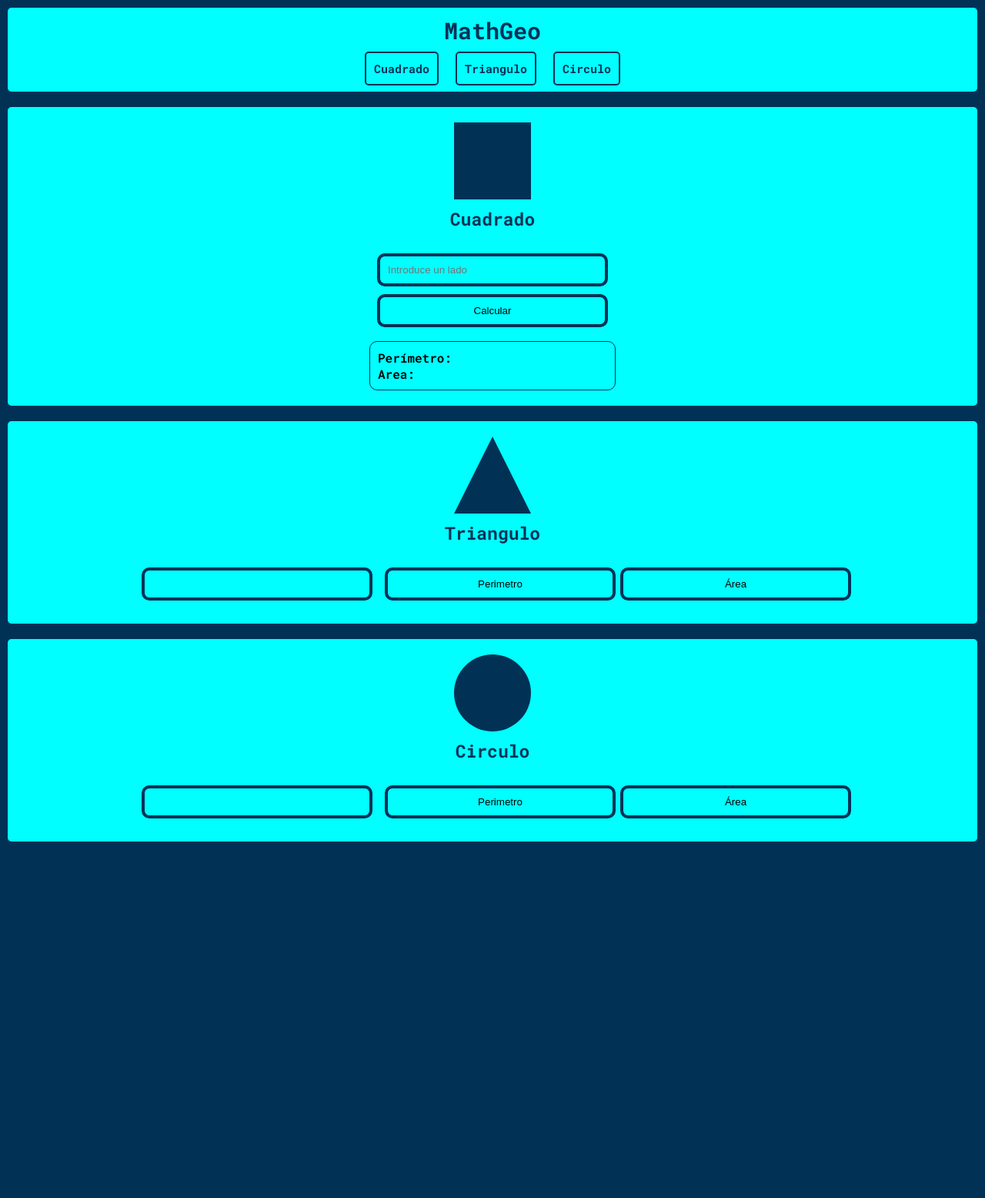
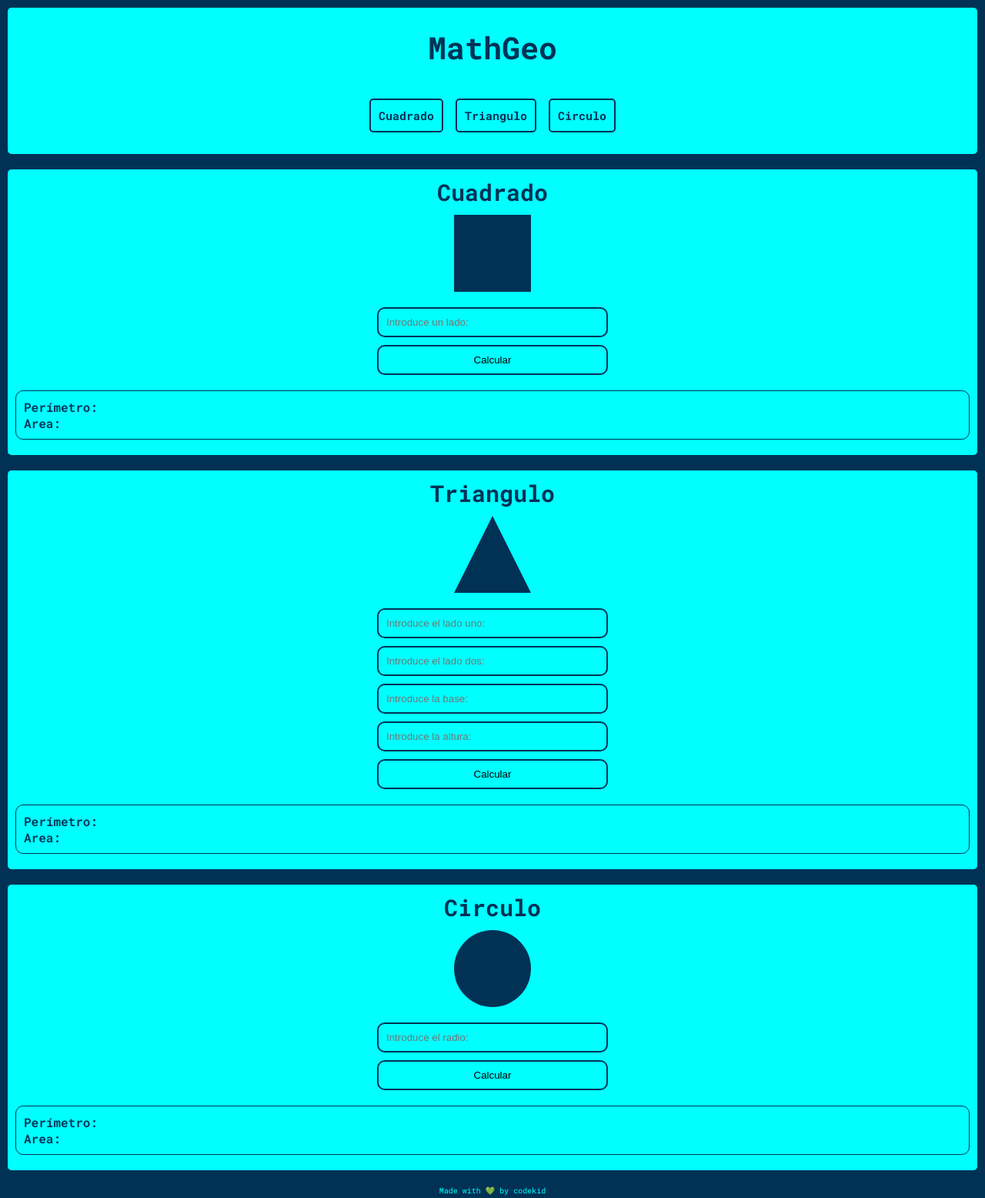
Before and after one commit to sanchezdiezma/MathGeo, a plain HTML site: page index.html in a window 1280 px wide. Shown: the whole page at 77% size. Before the commit the page ends 1103 px from the top, so only its background shows below. Drawn offline with Linux system fonts and the light colour scheme.

Commit message:
Final version

```diff
--- a/index.html
+++ b/index.html
@@ -1,6 +1,5 @@
 <!DOCTYPE html>
 <html lang="en">
-
     <head>
         <meta charset="UTF-8">
         <meta http-equiv="X-UA-Compatible" content="IE=edge">
@@ -12,65 +11,68 @@
             rel="stylesheet">
         <link rel="stylesheet" href="style.css">
     </head>
-
     <body>
         <header>
-        <nav class="app-navigation">
+            <nav>
                 <h1>MathGeo</h1>
-            <span class="navigation-container">
+
                 <ul>
                     <li>Cuadrado</li>
                     <li>Triangulo</li>
                     <li>Circulo</li>
                 </ul>
-            </span>
             </nav>
         </header>
         <main>
             <!-- Cuadrado -->
-        <section class="calc-container">
-            <figure class="calc-box"></figure>
+            <section class="card-container">
+                <div class="card-header">
                     <h2>Cuadrado</h2>
-            <section class="form-container">
-                <form class="form-container-form" action="">
-                    <input placeholder="Introduce un lado" id="ladocuadrado" class="form-container-input" type="number">
-                    <button type="button" onclick="calcularCuadrado()" class="form-container-button"
-                        type="button">Calcular</button>
+                    <div class="square"></div>
+                </div>
+                <form action="#" method="post" accept-charset="utf-8">
+                    <input placeholder="Introduce un lado:" id="ladocuadrado" type="number" value="" required>
+                    <button type="button" onclick="calcularCuadrado()" type="button">Calcular</button>
                 </form>
                 <div class="results">
                     <h3>Perímetro: <span id="perimetroCuadrado" class="results-value"></span></h3>
                     <h3>Area: <span id="areaCuadrado" class="results-value"></span></h3>
                 </div>
             </section>
+
+            <!-- Triangulo -->
+            <section class="card-container">
+                <div class="card-header">
+                    <h2>Triangulo</h2>
+                    <div class="triangle"></div>
+                </div>
+                <form action="#" method="post" accept-charset="utf-8">
+                    <input placeholder="Introduce el lado uno:" type="number" name="lado1" id="lado1" value="" required />
+                    <input placeholder="Introduce el lado dos:" type="number" name="lado2" id="lado2" value="" required />
+                    <input placeholder="Introduce la base:" type="number" name="base" id="base" value="" required />
+                    <input placeholder="Introduce la altura:" type="number" name="altura" id="altura" value="" required />
+                    <button type="button" onclick="calcularTriangulo()">Calcular</button>
+                </form>
+                <div class="results">
+                    <h3>Perímetro: <span id="perimetroTriangulo" class="results-value"></span></h3>
+                    <h3>Area: <span id="areaTriangulo" class="results-value"></span></h3>
+                </div>
             </section>
 
-
-        <!-- Triangulo -->
-        <section class="calc-container">
-            <figure class="calc-triangle"></figure>
-            <h2>Triangulo</h2>
-            <section class="form-container">
-                <form action="">
-                    <input id="Cuadrado" class="form-container-input" type="number">
-                    <button type="button" onclick="calcularPerimetroCuadrado()" class="form-container-button"
-                        type="button">Perimetro</button>
-                    <button type="button" onclick="calcularAreaCuadrado()" class="form-container-button"
-                        type="button">Área</button>
+            <!-- Circulo -->
+            <section class="card-container">
+            <div class="card-header">
+                <h2>Circulo</h2>
+                <div class="circle"></div>
+            </div>
+                    <form action="#" method="post" accept-charset="utf-8">
+                    <input placeholder="Introduce el radio:" type="number" name="radio" id="radio" value="" />
+                    <button type="button" onclick="calcularCirculo()">Calcular</button>
                     </form>
-            </section>
-        </section>
-        <!-- Circulo -->
-        <section class="calc-container">
-            <figure class="calc-circle"></figure>
-            <h2>Circulo</h2>
-            <section class="form-container">
-                <form action="">
-                    <input id="InputCuadrado" class="form-container-input" type="number">
-                    <button type="button" onclick="calcularPerimetroCuadrado()" class="form-container-button"
-                        type="button">Perimetro</button>
-                    <button type="button" onclick="calcularAreaCuadrado()" class="form-container-button"
-                        type="button">Área</button>
-                </form>
+                    <div class="results">
+                        <h3>Perímetro: <span id="perimetroCirculo" class="results-value"></span></h3>
+                        <h3>Area: <span id="areaCirculo" class="results-value"></span></h3>
+                    </div>
                 </section>
             </section>
 
@@ -78,6 +80,10 @@
 
         </main>
         <script src="./index.js"></script>
+        <footer>
+            <span>
+                Made with 💚 by codekid
+            </span>
     </body>
 
     </html>
--- a/index.js
+++ b/index.js
@@ -1,4 +1,5 @@
 // Cuadrado
+
 function perimetroCuadrado(lado) {
     return lado * 4;
 }
@@ -19,29 +20,7 @@ function calcularCuadrado() {
     spanArea.textContent = area;
 }
 
-
-
-
-
-
-
-
-
-
-
-
-
-
-
-
-
-
-
-
-
-
-
-
+// Triangulo
 
 function perimetroTriangulo(lado1, lado2, base) {
     return lado1 + lado2 + base;
@@ -51,19 +30,45 @@ function areaTriangulo(base, altura) {
     return (base * altura) / 2;
 }
 
+function calcularTriangulo() {
+    const input1 = document.getElementById("lado1");
+    const input2 = document.getElementById("lado2");
+    const inputbase = document.getElementById("base");
+    const inputaltura = document.getElementById("altura");
+    const lado1 = parseInt(input1.value, 10);
+    const lado2 = parseInt(input2.value, 10);
+    const base = parseInt(inputbase.value, 10);
+    const altura = parseInt(inputaltura.value, 10);
+    const perimetro = perimetroTriangulo(lado1, lado2, base);
+    const area = areaTriangulo(base, altura);
+    const spanPerimetro = document.getElementById("perimetroTriangulo")
+    const spanArea = document.getElementById("areaTriangulo")
+    spanPerimetro.textContent = perimetro;
+    spanArea.textContent = area;
+}
+
+// Circulo
+
+function calcularCirculo() {
+    const input = document.getElementById("radio");
+    const radio = input.value;
+    const perimetro = perimetroCirculo(radio);
+    const area = areaCirculo(radio);
+    const spanPerimetro = document.getElementById("perimetroCirculo")
+    const spanArea = document.getElementById("areaCirculo")
+    spanPerimetro.textContent = perimetro;
+    spanArea.textContent = area;
+}
+
 function diametroCirculo(radio) {
     return radio * 2;
 }
 
-const PI = Math.PI;
-
-
 function perimetroCirculo(radio) {
     const diametro = diametroCirculo(radio);
-    return diametro * PI;
+    return diametro * Math.PI;
 }
 
-
 function areaCirculo(radio) {
-    return (radio * radio) * PI;
+    return (radio * radio) * Math.PI;
 }
--- a/style.css
+++ b/style.css
@@ -1,45 +1,49 @@
 * {
+    box-sizing: border-box;
     margin: 0;
     padding: 0;
-    box-sizing: border-box;
 }
 
 html {
     font-size: 62.5%;
+    background-color: #013256;
+    font-family: 'Roboto Mono',
+    monospace;
+
 }
 
 body {
-    background-color: #013256;
-    font-family: 'Roboto Mono',
-    monospace;
     margin: 10px;
 }
 
-nav {
+header nav {
+    padding: 2rem;
     width: 100%;
     height: auto;
     background-color: aqua;
-    border-radius: 5px;
+    border-radius: 0.5rem;
 }
 
-nav h1 {
-    font-size: 3rem;
+header nav h1 {
+    font-size: 4rem;
     font-weight: bold;
     color: #013256;
     text-align: center;
-    padding-top: 10px;
+    padding-top: 5px;
 }
 
-.navigation-container  {
-    display:flex;
+header nav ul {
+    display: flex;
     justify-content: center;
+    align-items: center;
 }
 
-.navigation-container ul li {
+
+header nav ul li {
     list-style: none;
-    display: inline-block;
     padding: 10px;
     margin: 8px;
+    margin-top: 40px;
     border: 2px solid #013256;
     border-radius: 5px;
     color: #013256;
@@ -48,90 +52,101 @@ nav h1 {
     cursor: pointer;
 }
 
-.calc-container {
+.card-container {
     display: flex;
+    flex-direction: column;
+    height: auto;
     background-color: aqua;
     margin-top: 20px;
-    height: auto;
     border-radius: 5px;
+}
+
+.card-header {
+    display: flex;
     flex-direction: column;
     justify-content: center;
     align-items: center;
 }
-.calc-container h2 {
-    font-size: 2.3rem;
+
+
+.card-header h2 {
+    font-size: 3rem;
     color: #013256;
-    text-align: center;
     font-weight: bold;
     padding-top: 10px;
 }
 
-.calc-container .calc-box {
+
+.card-header .square  {
     background: #013256;
     width: 100px;
     height: 100px;
-    margin-top: 20px;
+    margin: 10px;
 }
 
-.calc-container .calc-circle {
-    background: #013256;
-    border-radius: 50%;
-    width: 100px;
-    height: 100px;
-    margin-top: 20px;
-}
-
-.calc-container .calc-triangle {
+.card-container .triangle {
     width: 0;
     height: 0;
     border-left: 50px solid transparent;
     border-right: 50px solid transparent;
     border-bottom: 100px solid #013256;
-    margin-top: 20px;
+    margin: 10px;
 }
 
-.form-container {
-
-    padding: 20px;
+.card-container .circle {
+    background: #013256;
+    border-radius: 50%;
+    width: 100px;
+    height: 100px;
+    margin: 10px;
 }
 
-.form-container-form {
+form {
     display: flex;
     flex-direction: column;
-    justify-content: center;
     align-items: center;
-
 }
 
-
-.form-container .form-container-input {
-    border: 4px solid #013256;
-    background: none;
+input {
+    border: 2px solid #013256;
+    cursor: pointer;
+    background: transparent;
+    outline: none;
     border-radius: 10px;
     padding: 10px;
-    margin: 10px;
+    margin-top: 10px;
     width: 300px;
-
-
 }
 
-.form-container .form-container-button {
-    border: 4px solid #013256;
+button {
+    border: 2px solid #013256;
     background: none;
     border-radius: 10px;
     width: 300px;
     padding: 10px;
+    margin: 10px;
     cursor: pointer;
 }
 
 .results {
-    margin-top: 1.8rem;
+    display: flex;
+    flex-direction: column;
     border: 1px solid #013256;
     padding: 10px;
+    margin: 10px 10px 20px ;
     border-radius: 10px;
 }
+
+
 
 .results h3 {
     font-weight: 600;
     font-size: 1.6rem;
+    color: #013256;
 }
+
+footer {
+    margin: 2rem 2rem;
+    text-align: center;
+    color: aqua;
+}
```
Lines whose indentation alone changed are shown as unchanged.
